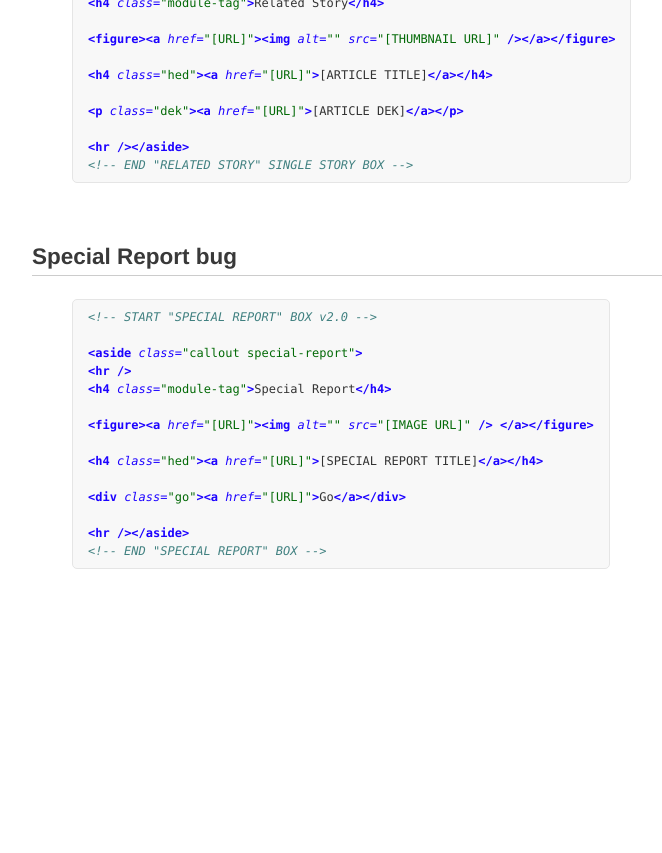
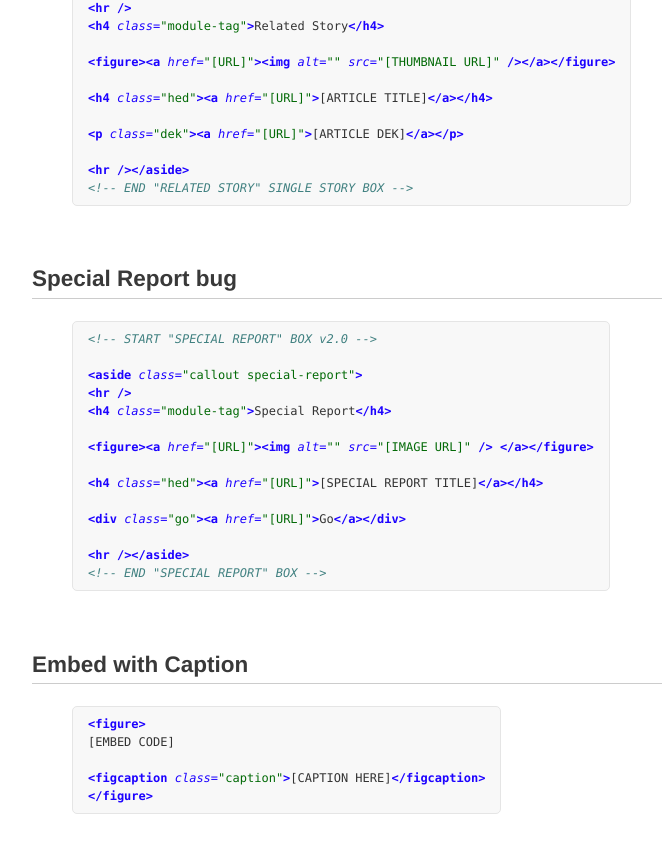
Before and after one commit to Atlantic57/html-snippets, a Jekyll site: the page built from citylab.md, in a window 1280 px wide and 900 px high, scrolled down 2598 px. Shown: the top 853 px of the window, without its empty margins (148-810 px from the left). Built offline with Jekyll 4.4.1, drawn with Linux system fonts in a browser that asks for light colours; before the commit the page ends 3252 px from its top, so only the background shows below that.

Commit message:
CityLab: Add embed code with caption.

```diff
--- a/citylab.md
+++ b/citylab.md
@@ -150,3 +150,12 @@
 <hr /></aside>
 <!-- END "SPECIAL REPORT" BOX -->
 {% endhighlight %}
+
+## Embed with Caption
+{% highlight html %}
+<figure>
+[EMBED CODE]
+
+<figcaption class="caption">[CAPTION HERE]</figcaption>
+</figure>
+{% endhighlight %}
```
